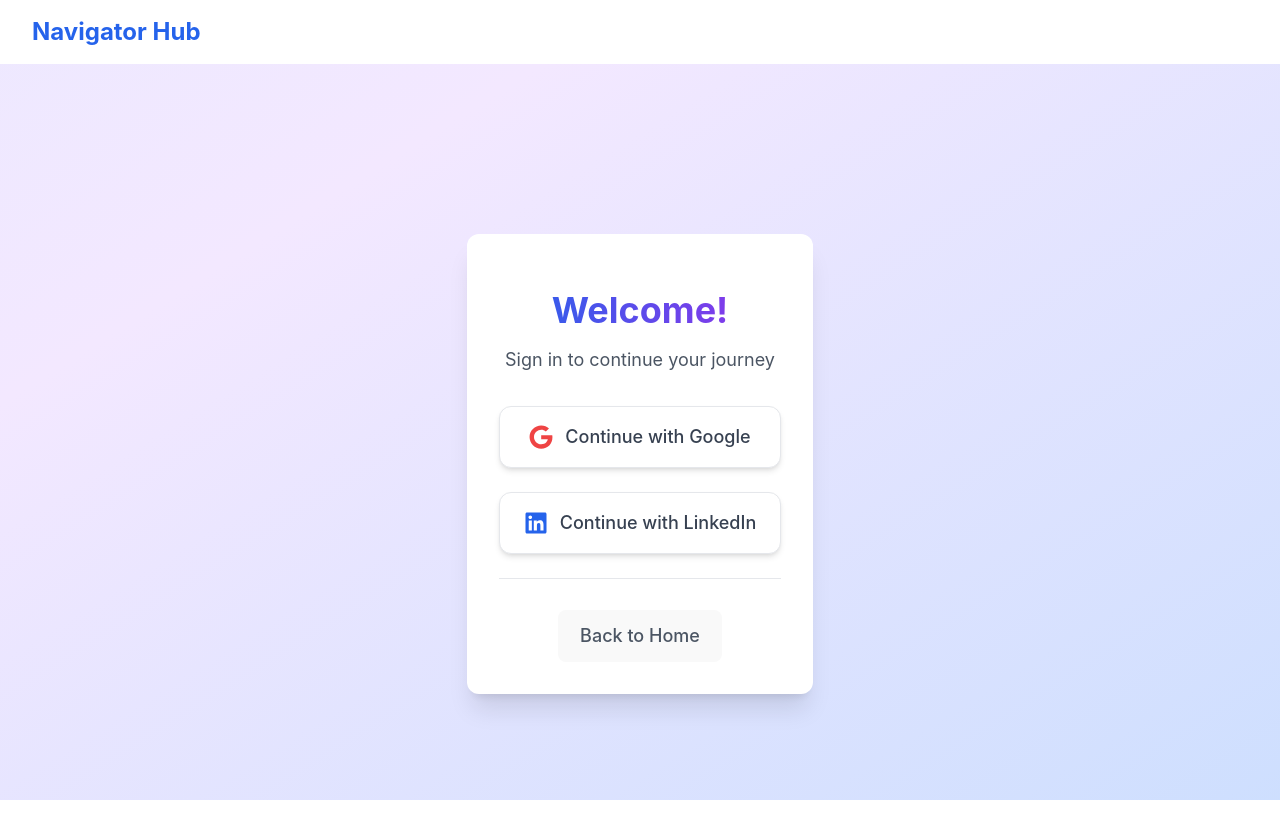
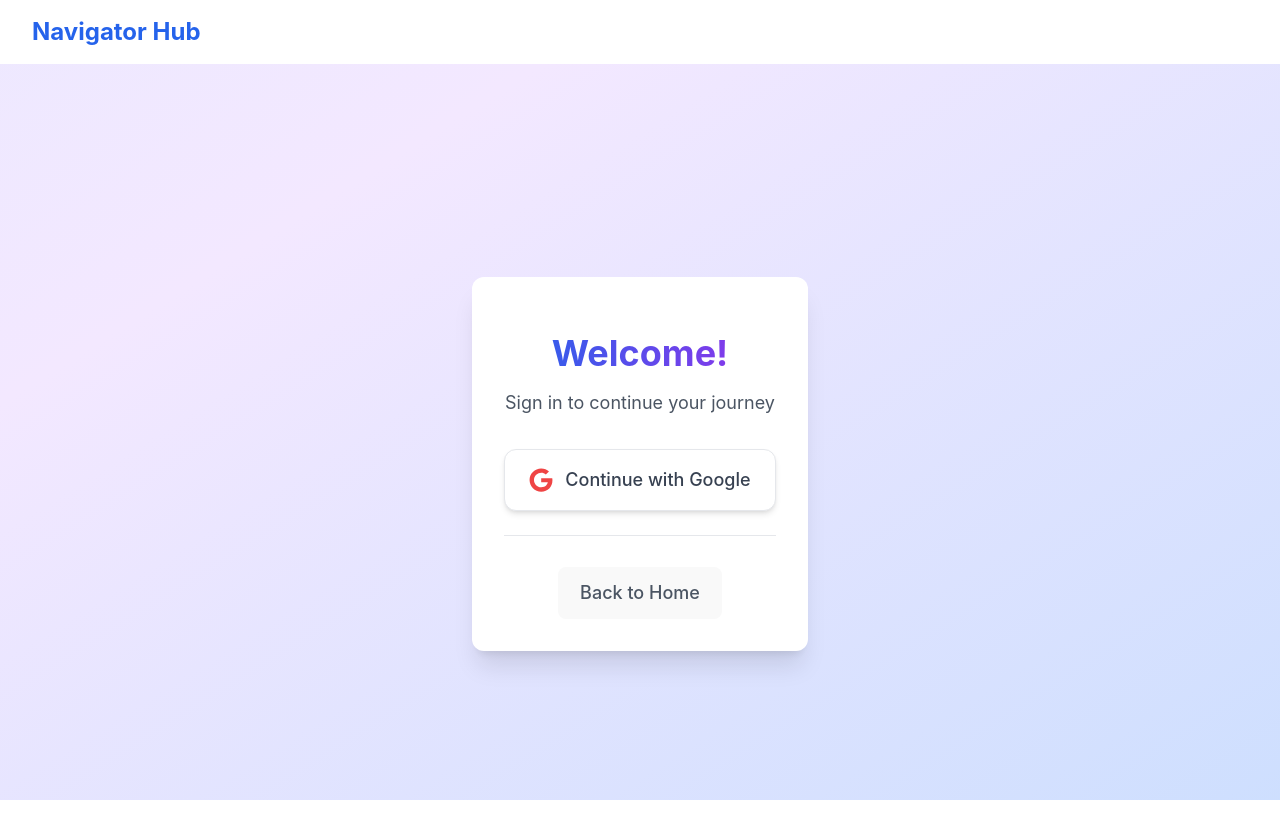
Before and after one commit to InFav/Navigator-Hub-Frontend, a React (Vite) app in the folder client/: page /login in a window 1280 px wide. Shown: the top 838 px of the page. Built offline with nearby package versions, Linux system fonts and the light colour scheme; no server answers.

Commit message:
Update: Removed LinkedIn login button

```diff
--- a/client/src/components/LogIn.tsx
+++ b/client/src/components/LogIn.tsx
@@ -76,16 +76,6 @@ const Login = () => {
               <FaGoogle className="w-6 h-6 text-red-500" />
               <span className="text-lg">Continue with Google</span>
             </button>
-
-            <button
-              onClick={() => handleProviderSignIn('linkedin')}
-              className="w-full flex items-center justify-center gap-3 px-6 py-4 border border-gray-200 rounded-xl shadow-md
-                         bg-white text-gray-700 hover:shadow-lg hover:-translate-y-0.5 transition-all duration-200"
-            >
-              <FaLinkedin className="w-6 h-6 text-blue-600" />
-              <span className="text-lg">Continue with LinkedIn</span>
-            </button>
-
             <div className="relative">
               <div className="absolute inset-0 flex items-center">
                 <div className="w-full border-t border-gray-200"></div>
```
